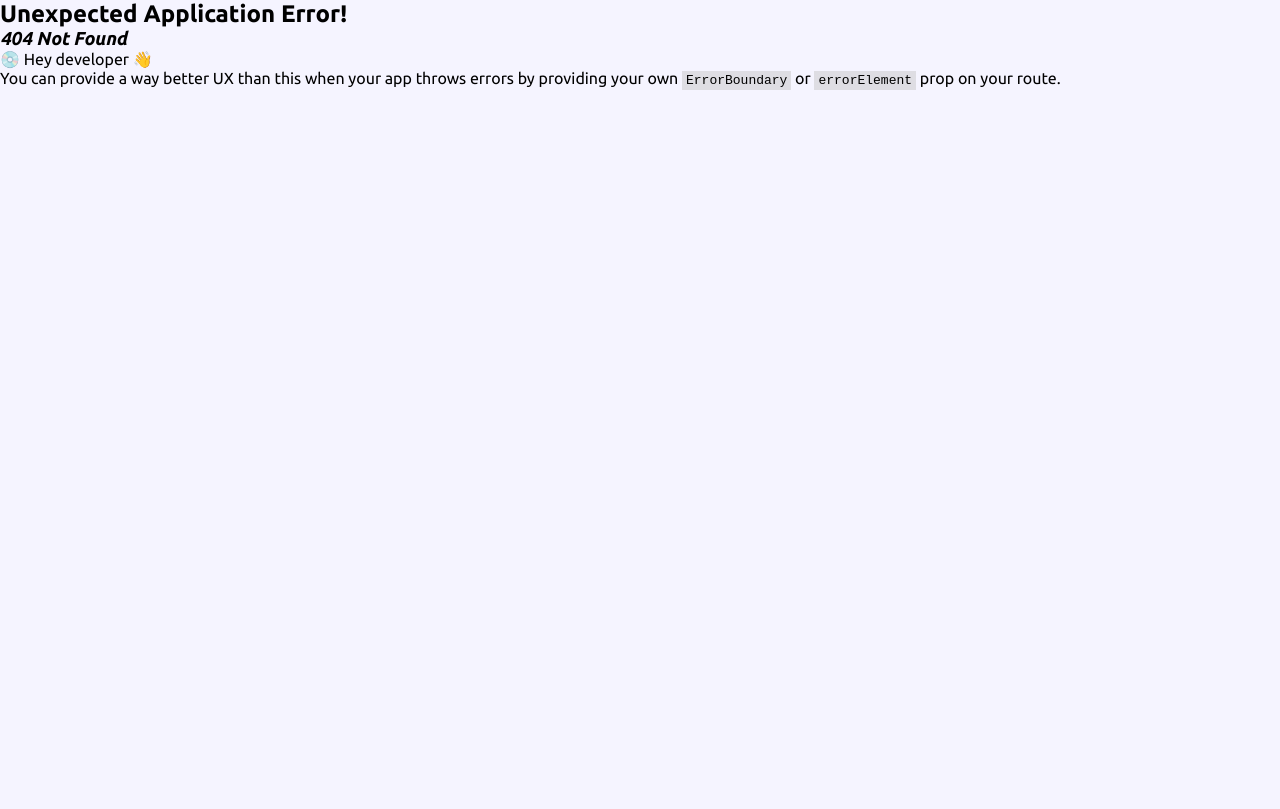
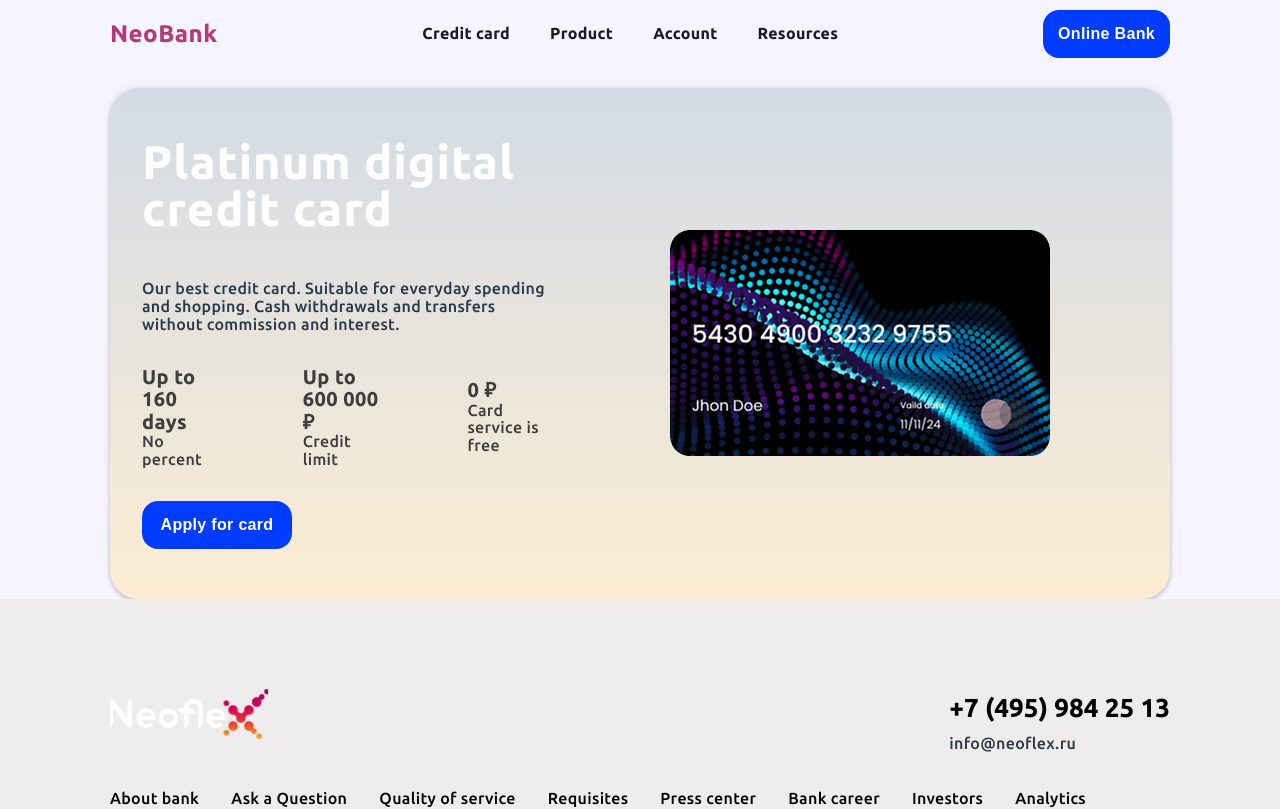
Before and after one commit to Dissperss/NeoBank, a React (Vite) app: page /loan in a window 1280 px wide. Before the commit this address had no page. Shown: the top 809 px of the page. Built offline with nearby package versions, Linux system fonts and the light colour scheme.

Commit message:
feat: loanPage, cardPromo section & some fixes

```diff
--- a/src/app/providers/router/router.tsx
+++ b/src/app/providers/router/router.tsx
@@ -2,6 +2,7 @@ import { createBrowserRouter } from 'react-router-dom'
 
 import { MainLayout } from '@/app/layouts/MainLayout'
 import { HomePage } from '@/pages/home'
+import { LoanPage } from '@/pages/loan'
 
 export const router = createBrowserRouter([
     {
@@ -12,6 +13,10 @@ export const router = createBrowserRouter([
                 index: true,
                 element: <HomePage />,
             },
+            {
+                path: 'loan',
+                element: <LoanPage />,
+            },
         ],
     },
 ])
--- /dev/null
+++ b/src/pages/loan/index.ts
@@ -0,0 +1 @@
+export { LoanPage } from './ui/LoanPage'
--- /dev/null
+++ b/src/pages/loan/ui/LoanPage.tsx
@@ -0,0 +1,5 @@
+import { CardPromo } from './sections/cardPromo'
+
+export const LoanPage = () => {
+    return <CardPromo />
+}
--- /dev/null
+++ b/src/pages/loan/ui/sections/cardPromo/index.ts
@@ -0,0 +1 @@
+export { CardPromo } from './ui/CardPromo'
--- /dev/null
+++ b/src/pages/loan/ui/sections/cardPromo/ui/CardPromo.module.css
@@ -0,0 +1,76 @@
+.card__promo_section {
+    padding-top: 20px;
+}
+
+.card__promo_wrapper {
+    display: flex;
+    align-items: center;
+    justify-content: space-between;
+    gap: 120px;
+    padding: 50px 120px 50px 32px;
+    box-shadow:
+        0 2px 4px 0 rgba(0, 0, 0, 0.2),
+        0 0 8px 0 rgba(0, 0, 0, 0.08);
+    background: linear-gradient(
+        180deg,
+        rgba(203, 213, 224, 0.8) 0%,
+        rgba(254, 235, 200, 0.8) 100%
+    );
+    border-radius: 29px;
+}
+
+.card__promo_block {
+    max-width: 650px;
+    display: flex;
+    flex-direction: column;
+    gap: 32px;
+}
+
+.promo__block_title {
+    font-weight: 700;
+    font-size: 47px;
+    line-height: 100%;
+    letter-spacing: 0.02em;
+    color: #fff;
+}
+
+.promo__block_text {
+    margin-top: 16px;
+    font-weight: 500;
+    font-size: 16px;
+    line-height: 112%;
+    letter-spacing: 0.02em;
+    color: #2d3748;
+}
+
+.promo__block_conditons {
+    display: flex;
+    align-items: center;
+    gap: 80px;
+}
+
+.block__conditions_item {
+    display: flex;
+    flex-direction: column;
+}
+
+.conditions__item_title {
+    font-weight: 700;
+    font-size: 20px;
+    line-height: 112%;
+    letter-spacing: 0.02em;
+    color: #3d3d3d;
+}
+
+.conditions__item_text {
+    font-weight: 500;
+    font-size: 16px;
+    line-height: 112%;
+    letter-spacing: 0.02em;
+    color: #3d3d3d;
+}
+
+.card__promo_img {
+    max-width: 100%;
+    height: auto;
+}
--- /dev/null
+++ b/src/pages/loan/ui/sections/cardPromo/ui/CardPromo.tsx
@@ -0,0 +1,60 @@
+import platinum from '@/shared/assets/images/loanPage/platinumCard.png'
+import styles from './CardPromo.module.css'
+import { Section } from '@/shared/ui/section'
+import { Container } from '@/shared/ui/container'
+import { Button } from '@/shared/ui/button'
+
+export const CardPromo = () => {
+    return (
+        <Section className={styles.card__promo_section}>
+            <Container>
+                <div className={styles.card__promo_wrapper}>
+                    <div className={styles.card__promo_block}>
+                        <h2 className={styles.promo__block_title}>
+                            Platinum digital credit card
+                        </h2>
+                        <p className={styles.promo__block_text}>
+                            Our best credit card. Suitable for everyday spending
+                            and shopping. Cash withdrawals and transfers without
+                            commission and interest.
+                        </p>
+                        <div className={styles.promo__block_conditons}>
+                            <div className={styles.block__conditions_item}>
+                                <span className={styles.conditions__item_title}>
+                                    Up to 160 days
+                                </span>
+                                <span className={styles.conditions__item_text}>
+                                    No percent
+                                </span>
+                            </div>
+                            <div className={styles.block__conditions_item}>
+                                <span className={styles.conditions__item_title}>
+                                    Up to 600 000 ₽
+                                </span>
+                                <span className={styles.conditions__item_text}>
+                                    Credit limit
+                                </span>
+                            </div>
+                            <div className={styles.block__conditions_item}>
+                                <span className={styles.conditions__item_title}>
+                                    0 ₽
+                                </span>
+                                <span className={styles.conditions__item_text}>
+                                    Card service is free
+                                </span>
+                            </div>
+                        </div>
+                        <Button onClick={() => console.log('Click!')}>
+                            Apply for card
+                        </Button>
+                    </div>
+                    <img
+                        className={styles.card__promo_img}
+                        src={platinum}
+                        alt="platinum card"
+                    />
+                </div>
+            </Container>
+        </Section>
+    )
+}
--- a/src/shared/ui/button/Button.module.css
+++ b/src/shared/ui/button/Button.module.css
@@ -1,4 +1,5 @@
 .btn {
+    max-width: 150px;
     font-weight: 700;
     font-size: 16px;
     line-height: 112%;
@@ -10,6 +11,11 @@
     border: none;
     background: #003cff;
     cursor: pointer;
+}
+
+.btn:hover {
+    background: #7796c0;
+    transition: 0.3s all;
 }
 
 @media (max-width: 919px) {
--- a/src/widgets/header/ui/Header.module.css
+++ b/src/widgets/header/ui/Header.module.css
@@ -27,6 +27,11 @@
     line-height: 112%;
     letter-spacing: 0.02em;
     color: #1d1929;
+}
+
+.header__menu_link:hover {
+    color: #b2a35f;
+    transition: 0.3s all;
 }
 
 @media (max-width: 919px) {
--- a/src/widgets/header/ui/Header.tsx
+++ b/src/widgets/header/ui/Header.tsx
@@ -2,26 +2,29 @@ import { Button } from '@/shared/ui/button'
 import { Container } from '@/shared/ui/container'
 
 import styles from './Header.module.css'
+import { Link } from 'react-router-dom'
 
 export const Header = () => {
     return (
         <header className={styles.header}>
             <Container>
                 <div className={styles.header__inner}>
-                    <span className={styles.header__title}>NeoBank</span>
+                    <Link to="/">
+                        <span className={styles.header__title}>NeoBank</span>
+                    </Link>
                     <nav className={styles.header__menu}>
                         <ul className={styles.header__menu_list} role="menu">
                             <li className={styles.header__menu_link}>
-                                <a href="/">Credit card</a>
+                                <Link to="loan">Credit card</Link>
                             </li>
                             <li className={styles.header__menu_link}>
-                                <a href="/">Product</a>
+                                <Link to="/">Product</Link>
                             </li>
                             <li className={styles.header__menu_link}>
-                                <a href="/">Account</a>
+                                <Link to="/">Account</Link>
                             </li>
                             <li className={styles.header__menu_link}>
-                                <a href="/">Resources</a>
+                                <Link to="/">Resources</Link>
                             </li>
                         </ul>
                     </nav>
```
Also changed, not shown: src/shared/assets/images/loanPage/platinumCard.png (added).
